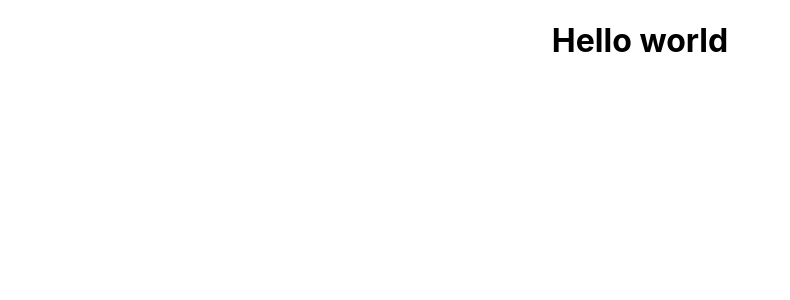
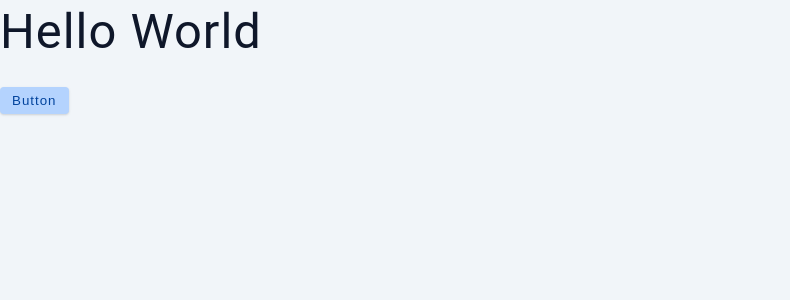
Before and after one commit to Naggayi-Daphne-Pearl/sophieWork, a React (Create React App) app: page / in a window 1280 px wide. Shown: the top 300 px of the page, without its empty margins (0-790 px from the left). Built offline with nearby package versions, Linux system fonts and the light colour scheme.

Commit message:
Add styles: Add global styles to app.css

```diff
--- a/src/App.css
+++ b/src/App.css
@@ -1,38 +1,161 @@
-.App {
-  text-align: center;
+*,
+::after,
+::before {
+  box-sizing: border-box;
+  margin:0;
+  padding:0;
 }
 
-.App-logo {
-  height: 40vmin;
-  pointer-events: none;
+html {
+  font-size: 100%;
+} /*16px*/
+
+:root {
+  /* colors */
+  --primary-100: #e6f0ff;
+  --primary-200: #b4d3fe;
+  --primary-300: #82b6fd;
+  --primary-400: #5098fc;
+  --primary-500: #03449d;
+  --primary-600: #034caf;
+  --primary-700: #02367d;
+  --primary-800: #01214b;
+  --primary-900: #000b19;
+
+  /* grey */
+  --grey-50: #f8fafc;
+  --grey-100: #f1f5f9;
+  --grey-200: #e2e8f0;
+  --grey-300: #cbd5e1;
+  --grey-400: #94a3b8;
+  --grey-500: #64748b;
+  --grey-600: #475569;
+  --grey-700: #334155;
+  --grey-800: #1e293b;
+  --grey-900: #0f172a;
+  /* rest of the colors */
+  --black: #222;
+  --white: #fff;
+  --red-light: #f8d7da;
+  --red-dark: #842029;
+  --green-light: #d1e7dd;
+  --green-dark: #0f5132;
+
+  /* fonts  */
+  --small-text: 0.875rem;
+  --extra-small-text: 0.7em;
+  /* rest of the vars */
+  /* --backgroundColor: var(--white); */
+  --backgroundColor: var(--grey-100);
+  --textColor: var(--grey-900);
+  --borderRadius: 0.25rem;
+  --letterSpacing: 1px;
+  --transition: 0.3s ease-in-out all;
+  --max-width: 1120px;
+  --fixed-width: 600px;
+  --view-width: 90vw;
+  /* box shadow*/
+  --shadow-1: 0 1px 3px 0 rgba(0, 0, 0, 0.1), 0 1px 2px 0 rgba(0, 0, 0, 0.06);
+  --shadow-2: 0 4px 6px -1px rgba(0, 0, 0, 0.1),
+    0 2px 4px -1px rgba(0, 0, 0, 0.06);
+  --shadow-3: 0 10px 15px -3px rgba(0, 0, 0, 0.1),
+    0 4px 6px -2px rgba(0, 0, 0, 0.05);
+  --shadow-4: 0 20px 25px -5px rgba(0, 0, 0, 0.1),
+    0 10px 10px -5px rgba(0, 0, 0, 0.04);
 }
 
-@media (prefers-reduced-motion: no-preference) {
-  .App-logo {
-    animation: App-logo-spin infinite 20s linear;
-  }
+body {
+  background: var(--backgroundColor);
+  font-family: 'Roboto', 'Helvetica', sans-serif;
+  font-weight: 400;
+  line-height: 1.75;
+  color: var(--textColor);
 }
 
-.App-header {
-  background-color: #282c34;
-  min-height: 100vh;
-  display: flex;
-  flex-direction: column;
-  align-items: center;
-  justify-content: center;
-  font-size: calc(10px + 2vmin);
-  color: white;
+p {
+  margin-bottom: 1.5rem;
+  max-width: 40em;
 }
 
-.App-link {
-  color: #61dafb;
+h1,
+h2,
+h3,
+h4,
+h5 {
+  margin: 0;
+  margin-bottom: 1.38rem;
+  font-weight: 400;
+  line-height: 1.3;
+  text-transform: capitalize;
+  letter-spacing: var(--letterSpacing);
 }
 
-@keyframes App-logo-spin {
-  from {
-    transform: rotate(0deg);
-  }
-  to {
-    transform: rotate(360deg);
-  }
+h1 {
+  margin-top: 0;
+  font-size: 3.052rem;
 }
+
+h2 {
+  font-size: 2.441rem;
+}
+
+h3 {
+  font-size: 1.953rem;
+}
+
+h4 {
+  font-size: 1.563rem;
+}
+
+h5 {
+  font-size: 1.25rem;
+}
+
+small,
+.text-small {
+  font-size: var(--small-text);
+}
+
+a {
+  text-decoration: none;
+}
+ul {
+  list-style-type: none;
+  padding: 0;
+}
+
+.img {
+  width: 100%;
+  display: block;
+  object-fit: cover;
+}
+/* buttons */
+
+.button {
+  cursor: pointer;
+  color: var(--white);
+  background: var(--primary-500);
+  border: transparent;
+  border-radius: var(--borderRadius);
+  letter-spacing: var(--letterSpacing);
+  padding: 0.375rem 0.75rem;
+  box-shadow: var(--shadow-1);
+  transition: var(--transition);
+  text-transform: capitalize;
+  display: inline-block;
+}
+.button:hover {
+  background: var(--primary-700);
+  box-shadow: var(--shadow-3);
+}
+.button-hipster {
+  color: var(--primary-500);
+  background: var(--primary-200);
+}
+.button-hipster:hover {
+  color: var(--white);
+  background: var(--black);
+}
+.button-block {
+  width: 100%;
+}
--- a/src/App.js
+++ b/src/App.js
@@ -1,9 +1,11 @@
 import './App.css';
+import Navbar from './components/Navbar';
 
 function App() {
   return (
     <div className="App">
       <h1>Hello world</h1>
+      <Navbar/>
     </div>
   );
 }
--- /dev/null
+++ b/src/components/Navbar.js
@@ -0,0 +1,9 @@
+const Navbar = () => {
+  return (
+    <nav>
+      <button className="button button-hipster">button</button>
+    </nav>
+  );
+};
+
+export default Navbar;
```
Also changed, not shown: src/logo.svg (deleted).
